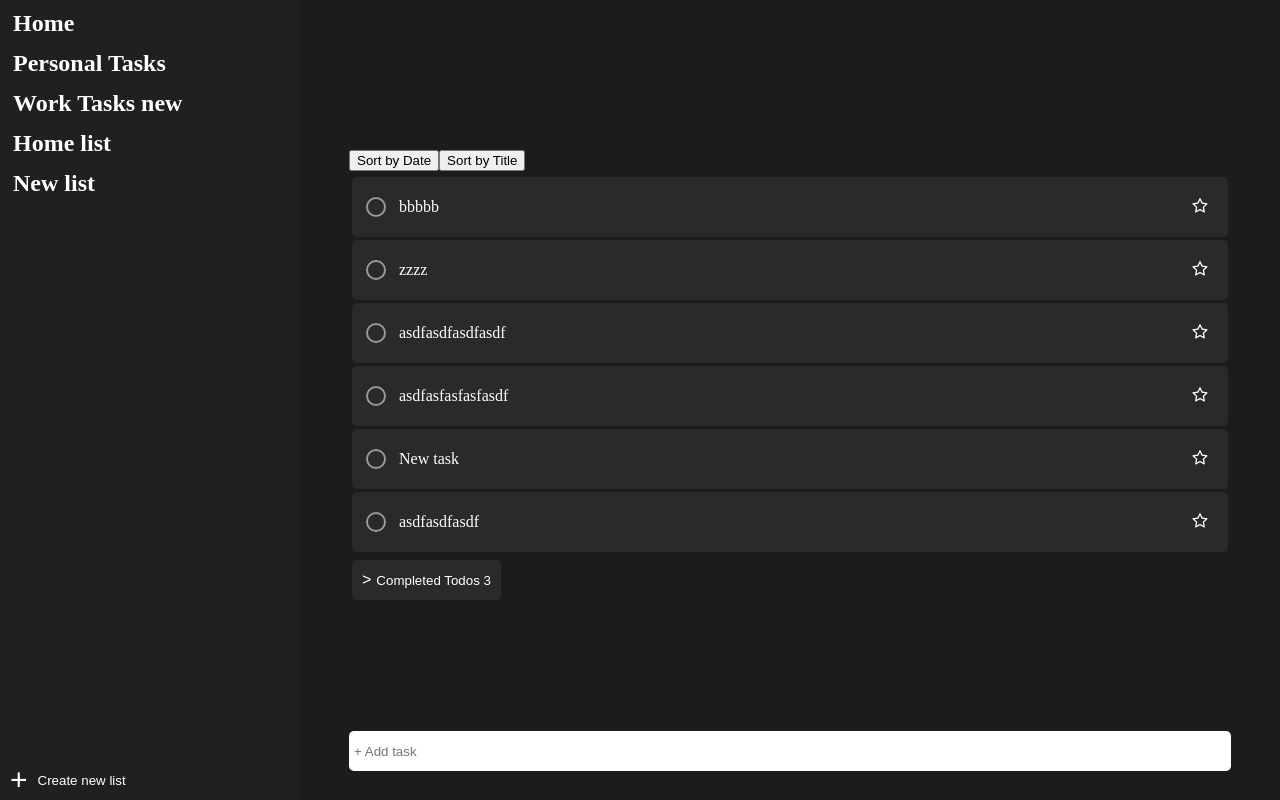
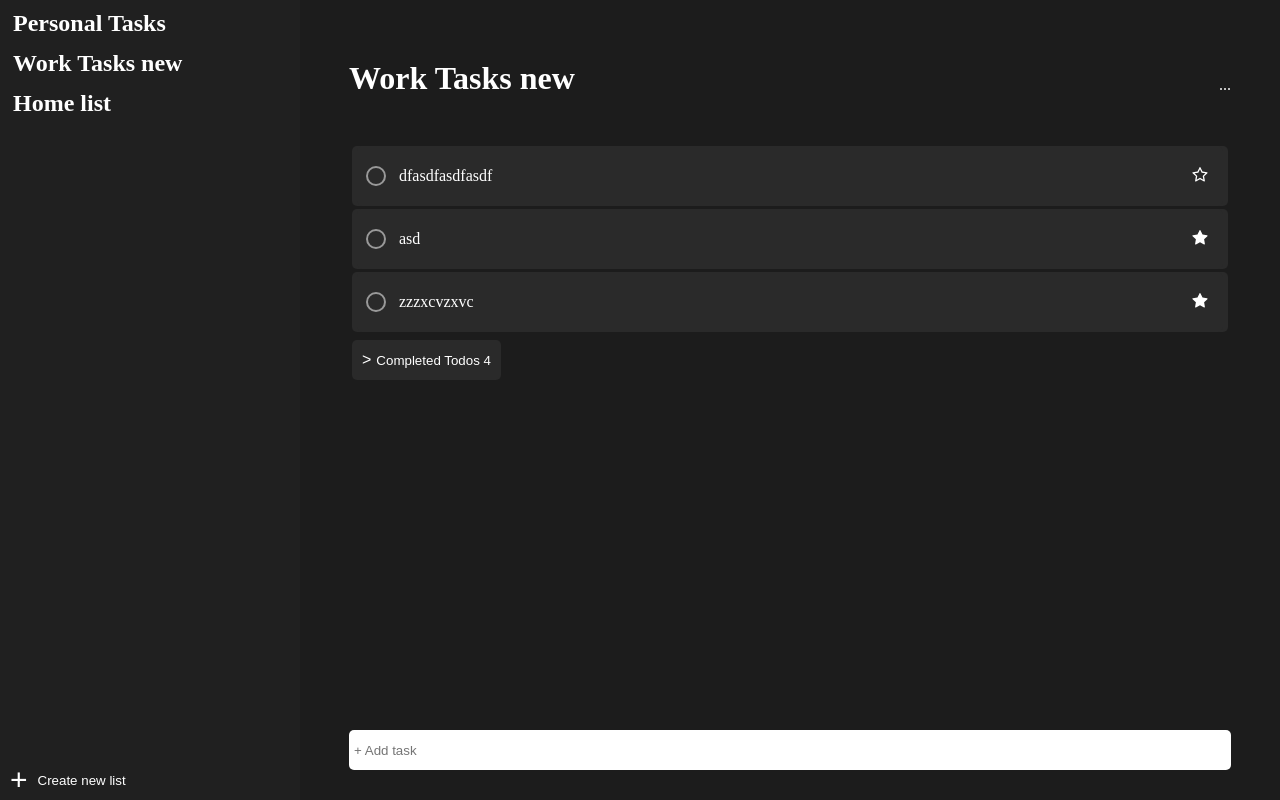
Before and after one commit to Maxv1z/microsoft-todo-clone-on-redux, a React (Vite) app: page / in a window 1280 px wide. Built offline with nearby package versions, Linux system fonts and the light colour scheme; data requests are answered from the project's data file.

Commit message:
Making TopBar for todos lists (name of list + actinos with it)

```diff
--- a/data/db.json
+++ b/data/db.json
@@ -1,9 +1,5 @@
 {
     "lists": [
-    {
-      "id": "1",
-      "name": "Home"
-    },
         {
             "id": "2",
             "name": "Personal Tasks"
@@ -15,10 +11,6 @@
         {
             "id": "3sWWAo_ZeNPHuUiy9J4U6",
             "name": "Home list"
-    },
-    {
-      "id": "dHsVicotAVuMcTN743svV",
-      "name": "New list"
         }
     ],
     "todos": [
@@ -50,7 +42,7 @@
             "notes": "Adding new notes\n",
             "file": null,
             "starred": false,
-      "listId": "1",
+            "listId": null,
             "completed": true
         },
         {
@@ -89,7 +81,8 @@
             "notes": "",
             "file": null,
             "starred": false,
-      "listId": "3sWWAo_ZeNPHuUiy9J4U6"
+            "listId": "3sWWAo_ZeNPHuUiy9J4U6",
+            "completed": true
         },
         {
             "id": "eQIpSpAAmfOzFl6OJD4lf",
@@ -99,7 +92,7 @@
             "file": null,
             "starred": false,
             "listId": "3sWWAo_ZeNPHuUiy9J4U6",
-      "completed": false
+            "completed": true
         },
         {
             "id": "kYv2WysjarvP7DFzwbvLD",
@@ -109,7 +102,7 @@
             "file": null,
             "starred": false,
             "listId": "3sWWAo_ZeNPHuUiy9J4U6",
-      "completed": false
+            "completed": true
         },
         {
             "id": "4233vl5K4W6DkL23m5wx7",
@@ -136,7 +129,8 @@
             "notes": "",
             "file": null,
             "starred": false,
-      "listId": "3sWWAo_ZeNPHuUiy9J4U6"
+            "listId": "3sWWAo_ZeNPHuUiy9J4U6",
+            "completed": true
         },
         {
             "id": "ipVzXkv9kuKHGhXgoBeZP",
@@ -145,7 +139,8 @@
             "notes": "",
             "file": null,
             "starred": false,
-      "listId": "3sWWAo_ZeNPHuUiy9J4U6"
+            "listId": "3sWWAo_ZeNPHuUiy9J4U6",
+            "completed": true
         },
         {
             "id": "QMRiIeMY7sm6p4ZUbo1Tr",
@@ -154,7 +149,8 @@
             "notes": "",
             "file": null,
             "starred": false,
-      "listId": "3sWWAo_ZeNPHuUiy9J4U6"
+            "listId": "3sWWAo_ZeNPHuUiy9J4U6",
+            "completed": true
         },
         {
             "id": "gUA7LNIinduSVuL4KTFt4",
@@ -163,7 +159,7 @@
             "notes": "",
             "file": null,
             "starred": false,
-      "listId": "1"
+            "listId": null
         },
         {
             "id": "oqk6GCAeBu0quWXfNCCao",
@@ -172,7 +168,7 @@
             "notes": "",
             "file": null,
             "starred": false,
-      "listId": "1"
+            "listId": null
         },
         {
             "id": "v7XDftSDxJVT7HwDNsCVV",
@@ -181,7 +177,7 @@
             "notes": "",
             "file": null,
             "starred": false,
-      "listId": "1"
+            "listId": null
         },
         {
             "id": "hYc30NwkGbD6wJAUBO738",
@@ -190,7 +186,7 @@
             "notes": "",
             "file": null,
             "starred": false,
-      "listId": "1",
+            "listId": null,
             "completed": true
         },
         {
@@ -204,23 +200,13 @@
             "completed": false
         },
         {
-      "id": "S6sENnyTrXnvf2PCit1rf",
-      "createdAt": 1705913632706,
-      "title": "asdfasdfasdf",
-      "notes": "",
-      "file": null,
-      "starred": false,
-      "listId": "3sWWAo_ZeNPHuUiy9J4U6",
-      "completed": false
-    },
-    {
             "id": "NC-ToTygzeCnWl38mwsH0",
             "createdAt": 1705914626252,
             "title": "asdfasdfasdfasdf",
             "notes": "",
             "file": null,
-      "starred": false,
-      "listId": "1",
+            "starred": true,
+            "listId": null,
             "completed": false
         },
         {
@@ -229,8 +215,8 @@
             "title": "zzzz",
             "notes": "",
             "file": null,
-      "starred": false,
-      "listId": "1",
+            "starred": true,
+            "listId": null,
             "completed": false
         },
         {
@@ -239,8 +225,8 @@
             "title": "bbbbb",
             "notes": "",
             "file": null,
-      "starred": false,
-      "listId": "1",
+            "starred": true,
+            "listId": null,
             "completed": false
         },
         {
@@ -261,7 +247,7 @@
             "file": null,
             "starred": false,
             "listId": "3",
-      "completed": false
+            "completed": true
         },
         {
             "id": "h3zT2V0WNwSSo3wF8IQMU",
@@ -271,27 +257,7 @@
             "file": null,
             "starred": false,
             "listId": "3",
-      "completed": false
-    },
-    {
-      "id": "36nqi-GeqpVV5DUdcbwFG",
-      "createdAt": 1705914712871,
-      "title": "asdf",
-      "notes": "",
-      "file": null,
-      "starred": false,
-      "listId": "3",
-      "completed": false
-    },
-    {
-      "id": "IeS-eH9QBcy0kIohw_c1X",
-      "createdAt": 1705914713036,
-      "title": "asdf",
-      "notes": "",
-      "file": null,
-      "starred": false,
-      "listId": "3",
-      "completed": false
+            "completed": true
         },
         {
             "id": "mjjQwznUVRcD8OK76ZcwF",
@@ -299,7 +265,7 @@
             "title": "asd",
             "notes": "",
             "file": null,
-      "starred": false,
+            "starred": true,
             "listId": "3",
             "completed": false
         },
@@ -310,17 +276,7 @@
             "notes": "",
             "file": null,
             "starred": false,
-      "listId": "3",
-      "completed": false
-    },
-    {
-      "id": "3TlC0lgfG5jip8AphB5J9",
-      "createdAt": 1705914716392,
-      "title": "sdffdfdasb",
-      "notes": "",
-      "file": null,
-      "starred": false,
-      "listId": "3",
+            "listId": "2",
             "completed": false
         },
         {
@@ -329,7 +285,7 @@
             "title": "zzzxcvzxvc",
             "notes": "",
             "file": null,
-      "starred": false,
+            "starred": true,
             "listId": "3",
             "completed": false
         }
--- a/src/app/store.js
+++ b/src/app/store.js
@@ -3,13 +3,14 @@ import { apiSlice } from '../api/apiSlice'
 
 import chosenListReducer from '../features/chosenList/chosenListSlice'
 import activeTodoReducer from "../features/activeTodo/activeTodoSlice";
+import sortingCriteriaReducer from "../features/sortingCriteria/sortingCriteriaSlice";
 
 export const store = configureStore({
     reducer: {
         [apiSlice.reducerPath]: apiSlice.reducer,
         chosenList: chosenListReducer,
-        activeTodo: activeTodoReducer
-
+        activeTodo: activeTodoReducer,
+        sortingCriteria: sortingCriteriaReducer,
     },
     middleware: (getDefaultMiddleware) => getDefaultMiddleware().concat(apiSlice.middleware)
 })
--- a/src/components/Todos/TodoList.jsx
+++ b/src/components/Todos/TodoList.jsx
@@ -6,13 +6,11 @@ import {
     useAddTodoMutation,
     useGetTodosQuery,
     selectCompletedTodos,
-    selectTodoById,
     selectUncompletedTodos,
 } from "../../features/todos/todosSlice";
-import {
-    selectActiveList,
-    selectTodoIdsByFilter,
-} from "../../features/chosenList/chosenListSlice";
+import {selectActiveList} from "../../features/chosenList/chosenListSlice";
+import TodosTopBar from "./TodosTopBar/TodosTopBar";
+import {selectSortingCriteria} from "../../features/sortingCriteria/sortingCriteriaSlice";
 
 import "./TodoList.style.scss";
 
@@ -22,7 +20,8 @@ function TodoList() {
     const activeList = useSelector(selectActiveList);
     const [title, setTitle] = useState("");
     const [showCompletedTodos, setShowCompletedTodos] = useState(false);
-    const [sortCriteria, setSortCriteria] = useState("createdAt");
+    const sortCriteria = useSelector(selectSortingCriteria);
+    console.log("sortCriteria", sortCriteria);
 
     // const todosIdsFromFilter = useSelector(selectTodoIdsByFilter);
 
@@ -58,22 +57,18 @@ function TodoList() {
                 return b.createdAt - a.createdAt;
             } else if (sortCriteria === "title") {
                 return a.title.localeCompare(b.title);
+            } else if (sortCriteria === "starred") {
+                return b.starred - a.starred;
+            } else {
+                return uncompletedTodos;
             }
-            return 0;
         });
     };
 
     return (
         <div className="todos-main-container">
+            <TodosTopBar />
             <div className="todos-list-container">
-                <div className="sort-criteria">
-                    <button onClick={() => setSortCriteria("createdAt")}>
-                        Sort by Date
-                    </button>
-                    <button onClick={() => setSortCriteria("title")}>
-                        Sort by Title
-                    </button>
-                </div>
                 <ul>
                     {sortTodos(uncompletedTodos).map((todo) => (
                         <li key={todo.id} className="todo">
--- a/src/components/Todos/TodoList.style.scss
+++ b/src/components/Todos/TodoList.style.scss
@@ -11,7 +11,7 @@
     background-color: #1c1c1c;
 
     .todos-list-container {
-        margin-top: 150px;
+        margin-top: 15px;
         position: relative;
         width: 90%;
         height: 100%;
--- /dev/null
+++ b/src/components/Todos/TodosTopBar/TodosTopBar.jsx
@@ -0,0 +1,91 @@
+import "./TodosTopBar.style.scss";
+import {useSelector, useDispatch} from "react-redux";
+import {Dropdown, Menu} from "antd";
+import {selectActiveList} from "../../../features/chosenList/chosenListSlice";
+import {changeSortingCriteria} from "../../../features/sortingCriteria/sortingCriteriaSlice";
+import {selectListById, useGetListsQuery} from "../../../features/lists/listsSlice";
+import {useDeleteListMutation} from "../../../features/lists/listsSlice";
+
+function TodosTopBar() {
+    const {isLoading, error} = useGetListsQuery();
+    const dispatch = useDispatch();
+    const activeList = useSelector(selectActiveList);
+    const [deleteList] = useDeleteListMutation();
+
+    const list = useSelector((state) => selectListById(state, activeList));
+    console.log("ACTIVE LIST", list);
+
+    const onDeleteList = () => {
+        deleteList({id: list.id});
+        dispatch(changeListChoice(null));
+    };
+
+    const menuItemStyle = {
+        width: "300px",
+    };
+
+    const menu = (
+        <Menu>
+            <Menu.Item key="rename">Rename list</Menu.Item>
+            <Menu.SubMenu key="submenu" title="Sorting...">
+                <Menu.Item
+                    onClick={() => dispatch(changeSortingCriteria("createdAt"))}
+                    style={menuItemStyle}
+                >
+                    Sort by date
+                </Menu.Item>
+                <Menu.Item
+                    onClick={() => dispatch(changeSortingCriteria("title"))}
+                    style={menuItemStyle}
+                >
+                    Sort by title
+                </Menu.Item>
+                <Menu.Item
+                    onClick={() => dispatch(changeSortingCriteria("starred"))}
+                    style={menuItemStyle}
+                >
+                    Sort by star
+                </Menu.Item>
+            </Menu.SubMenu>
+            <Menu.Item
+                key="delete"
+                danger
+                style={{borderTop: "1px solid gray"}}
+                onClick={onDeleteList}
+            >
+                Delete List
+            </Menu.Item>
+        </Menu>
+    );
+
+    if (isLoading) {
+        return <>Loading...</>;
+    } else if (error) {
+        return <>{error}</>;
+    }
+    return (
+        <div className="todos-top-bar-container">
+            <div className="name-and-menu">
+                <h1 className="list-name">{list.name}</h1>
+                <Dropdown
+                    overlay={menu}
+                    trigger={["click"]}
+                    overlayStyle={{
+                        width: "350px",
+                        minWidth: "fit-content",
+                        textAlign: "center",
+                        right: 0,
+                    }}
+                    style={{backgroundColor: "#202020"}}
+                    placement="bottomLeft"
+                    className="menu"
+                >
+                    <p>...</p>
+                </Dropdown>
+            </div>
+            <div className="sorting-buttons"></div>
+        </div>
+    );
+}
+
+export default TodosTopBar;
--- /dev/null
+++ b/src/components/Todos/TodosTopBar/TodosTopBar.style.scss
@@ -0,0 +1,23 @@
+.todos-top-bar-container {
+    width: 90%;
+    display: flex;
+    flex-direction: column;
+    margin: 60px 0 0 0;
+
+    .name-and-menu {
+        width: 100%;
+        display: flex;
+        flex-direction: row;
+        justify-content: space-between;
+
+        .list-name {
+        }
+
+        .menu {
+        }
+    }
+
+    .sorting-buttons {
+        margin: 15px 0 0 0;
+    }
+}
--- a/src/features/chosenList/chosenListSlice.js
+++ b/src/features/chosenList/chosenListSlice.js
@@ -1,6 +1,9 @@
 import { createSlice, createSelector } from '@reduxjs/toolkit';
+import { useSelector } from 'react-redux';
 
-const initialState = { filter: '1' };
+import { selectAllLists } from '../lists/listsSlice';
+
+const initialState = { filter: '3' };
 
 const chosenListSlice = createSlice({
     name: 'chosenList',
@@ -11,7 +14,6 @@ const chosenListSlice = createSlice({
         },
     },
 });
-
 
 export const { changeListChoice } = chosenListSlice.actions;
 export default chosenListSlice.reducer;
--- /dev/null
+++ b/src/features/sortingCriteria/sortingCriteriaSlice.js
@@ -0,0 +1,20 @@
+import { createSlice } from '@reduxjs/toolkit';
+
+const initialState = '';
+
+const sortingCriteriaSlice = createSlice({
+    name: 'sortingCriteria',
+    initialState,
+    reducers: {
+        changeSortingCriteria: (state, action) => {
+            return { ...state, filter: action.payload }
+        },
+    },
+});
+
+
+export const { changeSortingCriteria } = sortingCriteriaSlice.actions;
+export default sortingCriteriaSlice.reducer;
+
+
+export const selectSortingCriteria = (state) => state.sortingCriteria.filter;
```
Lines whose indentation alone changed are shown as unchanged.
